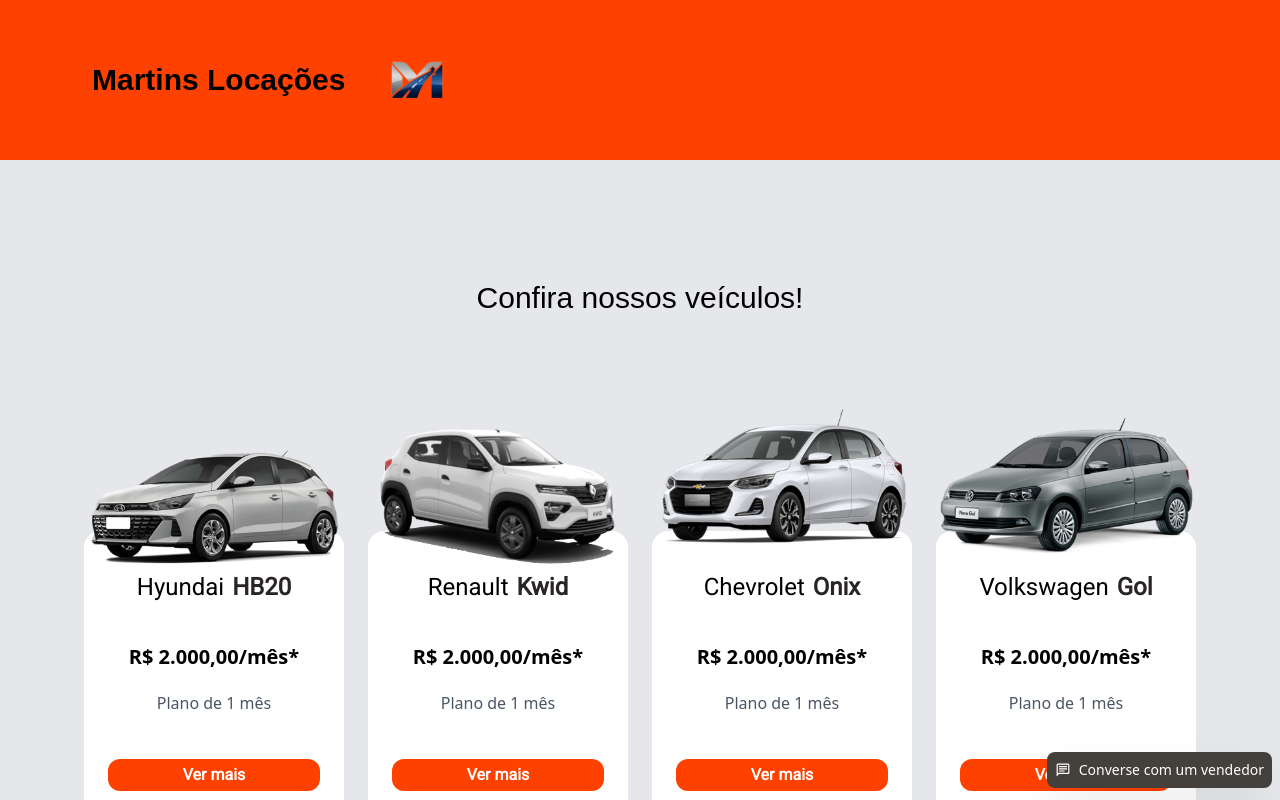
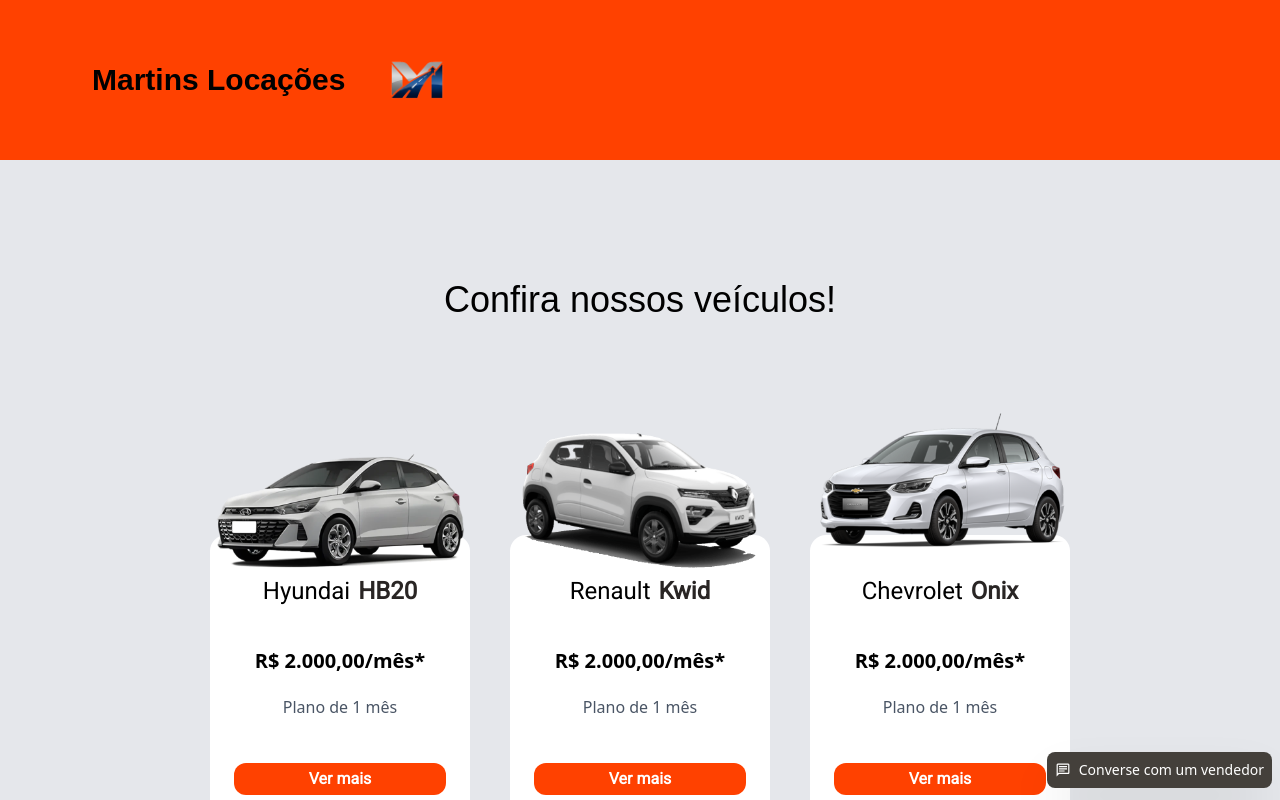
Before and after one commit to eumartins7/locacao_veiculos_nextJS, a Next.js app: page /cars in a window 1280 px wide. Shown: the top 800 px of the page. Built offline with nearby package versions, Linux system fonts and the light colour scheme; a web font is replaced by a local one.

Commit message:
style: correcao no estilo do texto da pagina

```diff
--- a/src/components/pagina-carros/todos-carros/allCars.tsx
+++ b/src/components/pagina-carros/todos-carros/allCars.tsx
@@ -6,11 +6,11 @@
     return (
         <section id="topo" className="bg-gray-200 p-10">
             <div className="flex flex-col gap-5 pr-5 pl-5 md:flex md:flex-col md: md:p-10">
-                <div className="flex justify-center whitespace-nowrap pt-10 text-2xl font-vehicle text-center md:text-3xl">
+                <div className="flex justify-center whitespace-nowrap pt-10 text-2xl font-vehicle text-center md:text-3xl lg:text-4xl">
                     <h1>Confira nossos veículos!</h1>
                 </div>
 
-                <div className="md:flex md:justify-center md:flex-wrap md:gap-6">
+                <div className="md:flex md:justify-center md:flex-wrap md:gap-6 lg:gap-10">
                     {carDetails.map((car, index) =>(
                         <CardPageTwo
                             key={index}
```
